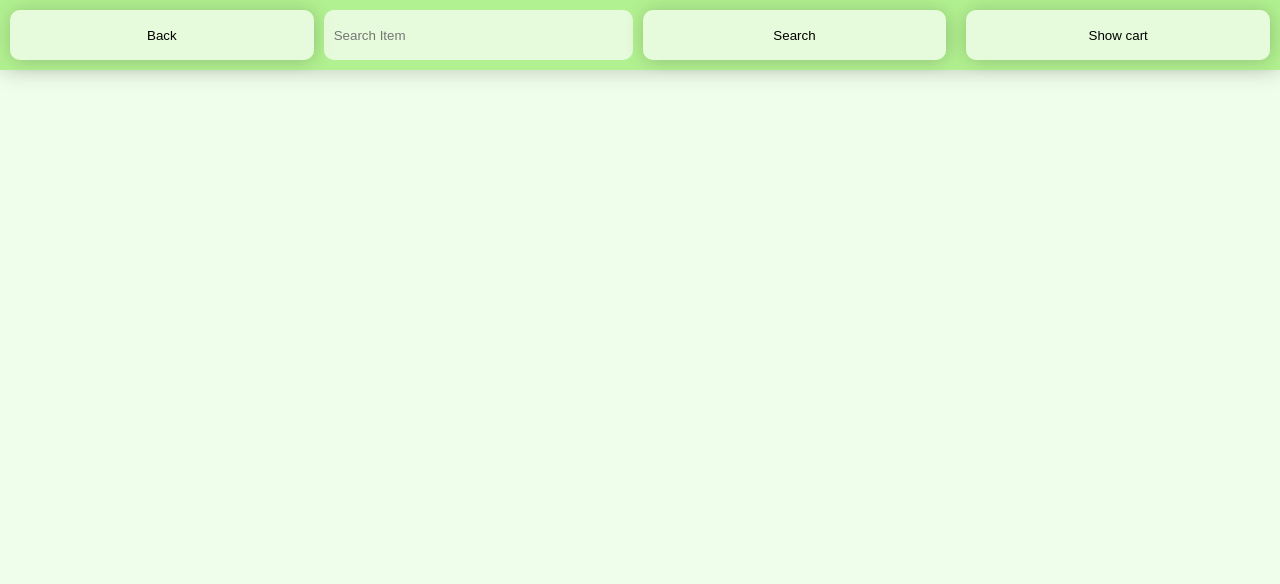
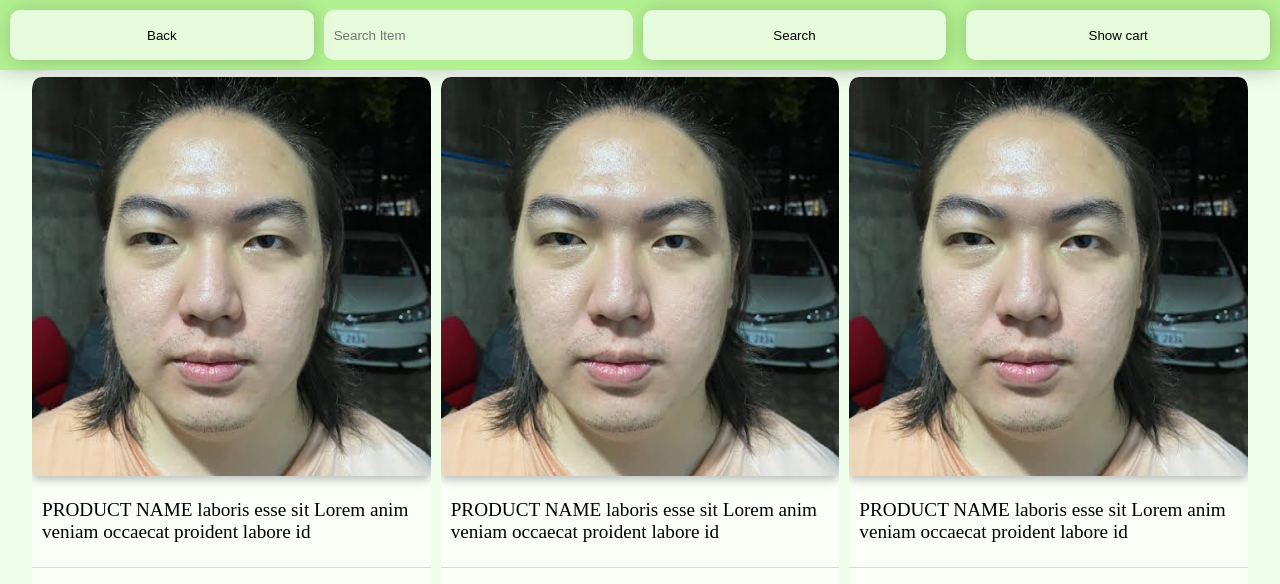
Before and after one commit to nice2ceeu/Node-App, a website: page view/dashboard.html in a window 1280 px wide. Shown: the top 584 px of the page. Drawn offline with Linux system fonts and the light colour scheme; no server answers.

Commit message:
minor fixed css

```diff
--- a/view/dashboard.css
+++ b/view/dashboard.css
@@ -34,7 +34,7 @@ body {
 /* PRODUCT CONTAINER  */
 #container {
 	grid-column: 1;
-	grid-row: ;
+	grid-row: 1;
 	display: grid;
 	grid-template-columns: repeat(auto-fit, minmax(300px, 1fr));
 	/* grid-template-rows: repeat(auto-fit, minmax(650px, 1fr)); */
```
